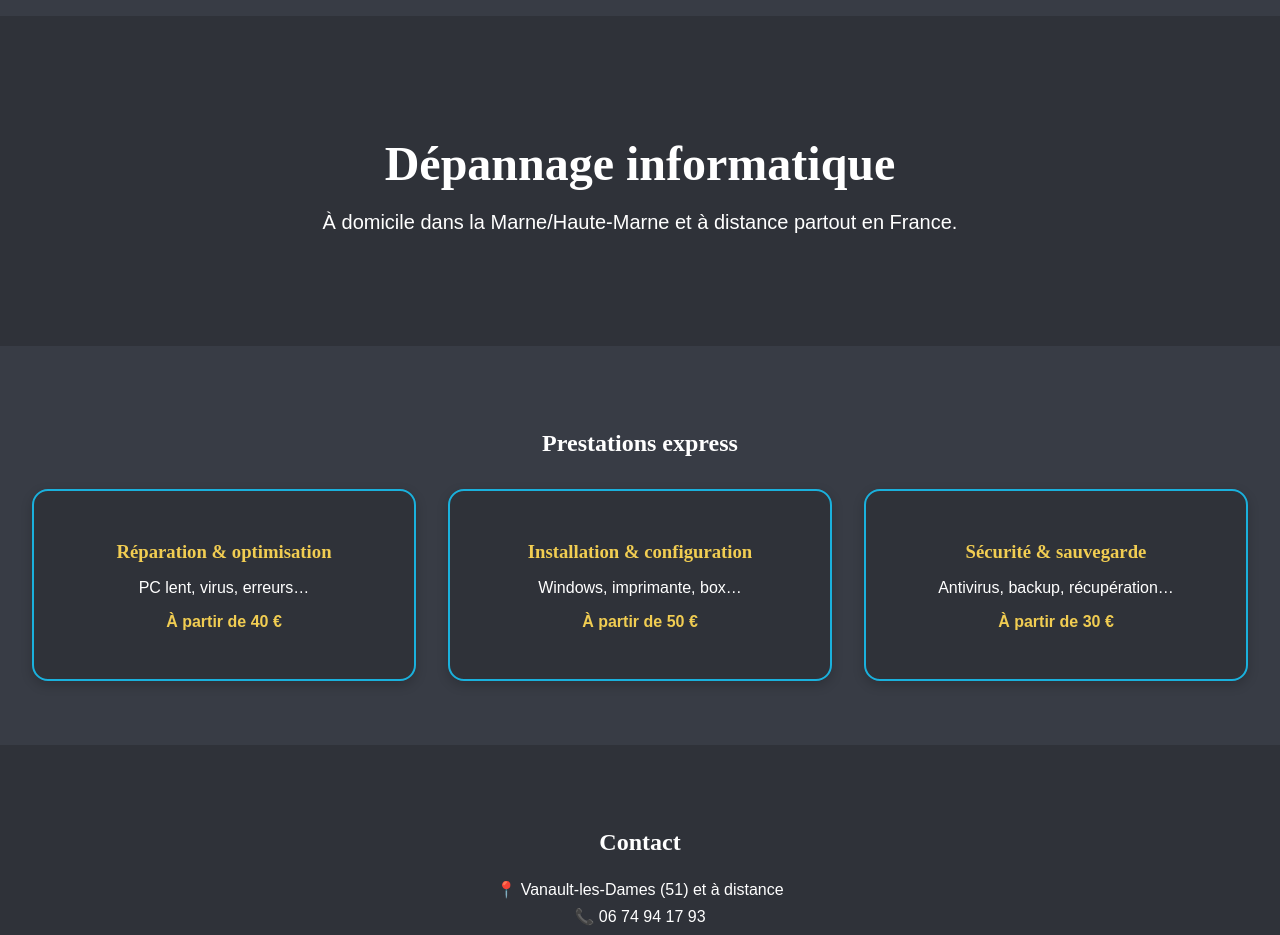
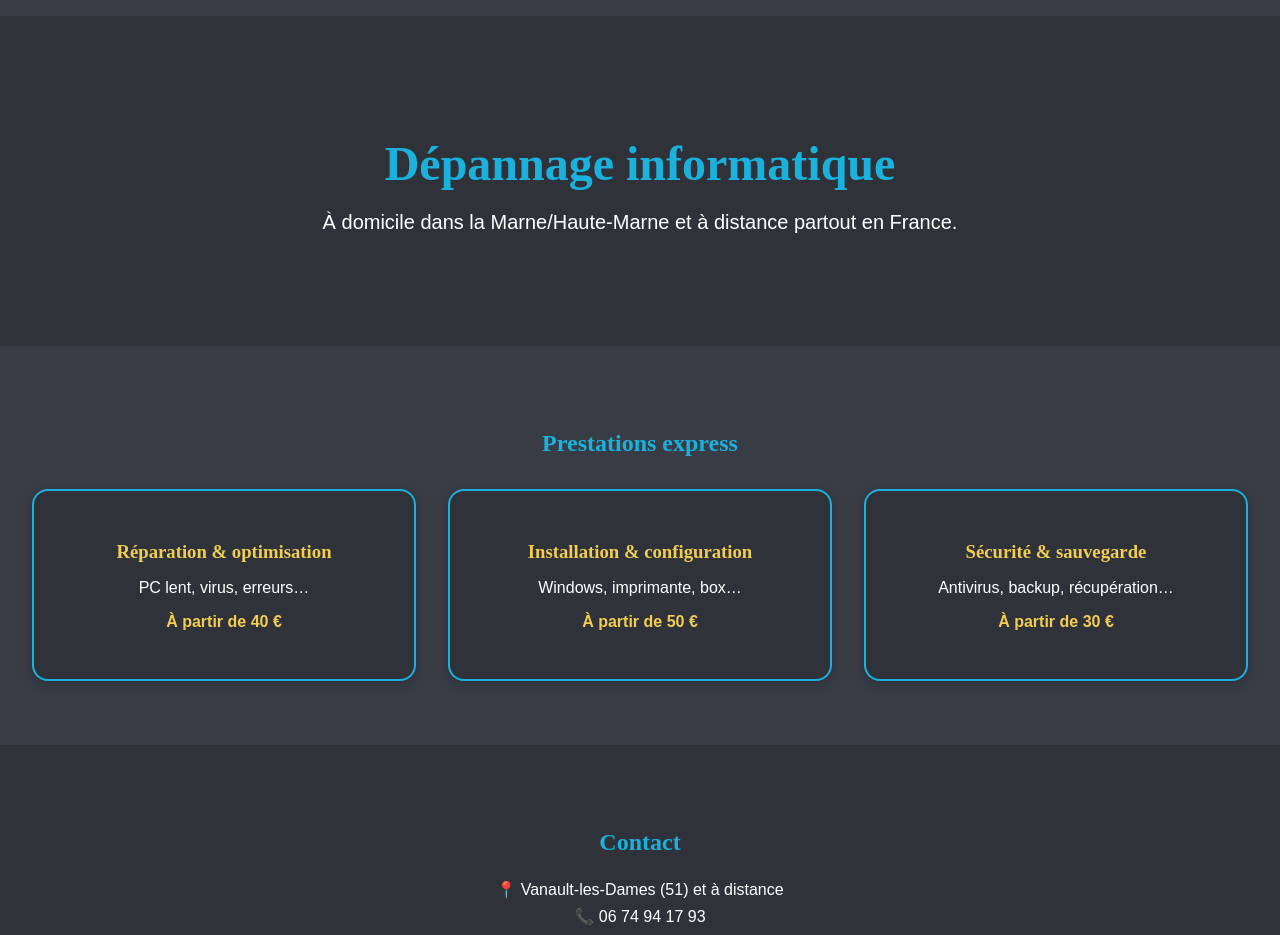
Before and after one commit to GaelleB/gb-webassist-reparationpc, a React (Create React App) app: page / in a window 1280 px wide. Shown: the part 120-1055 px from the top of the page. Built offline with nearby package versions, Linux system fonts and the light colour scheme.

Commit message:
ajistage taille titre des sections

```diff
--- a/src/App.css
+++ b/src/App.css
@@ -55,6 +55,7 @@ img {
   font-family: var(--font-heading);
   font-size: 3rem;
   margin-bottom: 1rem;
+  color: var(--primary-color);
 }
 
 .hero p {
@@ -71,6 +72,7 @@ img {
 
 .services h2 {
   font-family: var(--font-heading);
+  color: var(--primary-color);
   margin-bottom: 2rem;
 }
 
@@ -116,6 +118,7 @@ img {
 
 .contact h2 {
   font-family: var(--font-heading);
+  color: var(--primary-color);
   margin-bottom: 1.5rem;
 }
 
```
